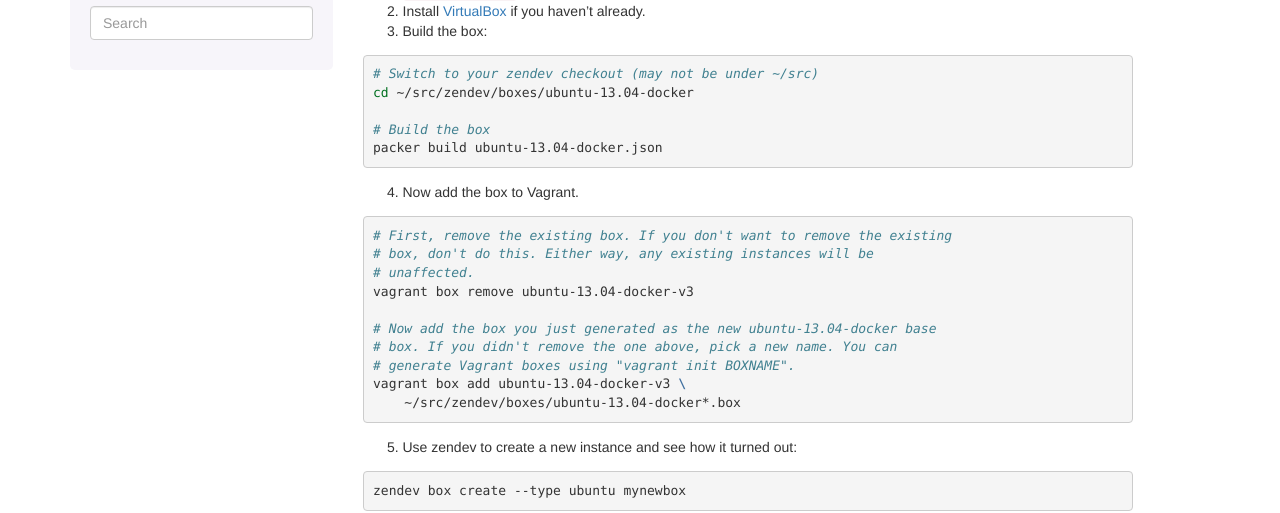
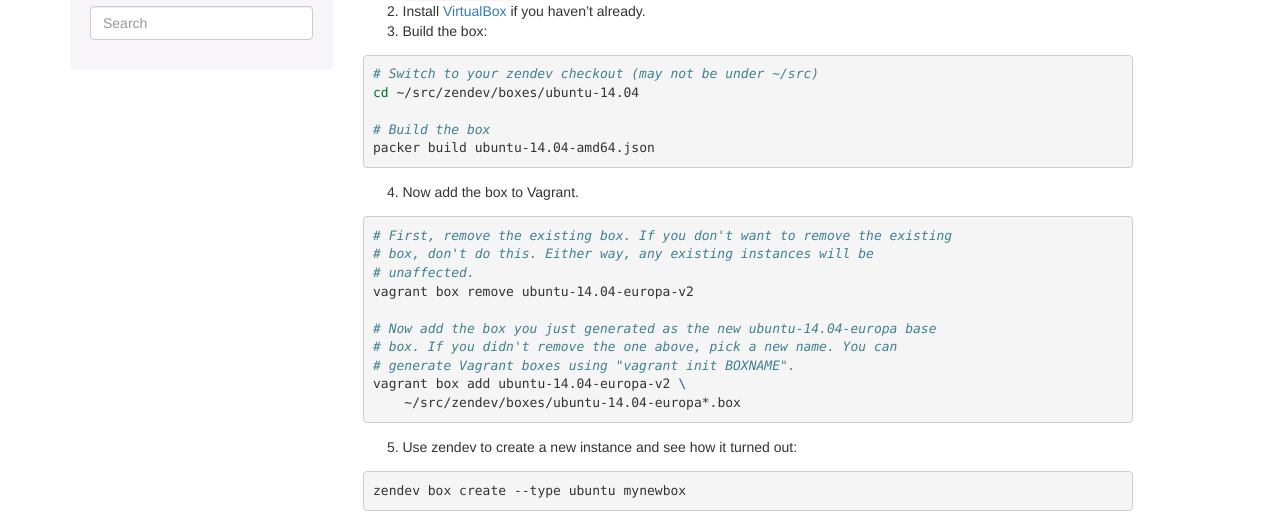
Before and after one commit to zenoss/zendev, a Sphinx documentation site: the page built from docs/packer.rst, in a window 1280 px wide. Shown: the part 199-712 px from the top of the page. Built offline with Sphinx 7.4.7, drawn with Linux system fonts in a browser that asks for light colours.

Commit message:
Update docker version in ubuntu 14.04 box
Use http://get.docker.io for installing docker
Increment box version
Update docs

```diff
--- a/docs/packer.rst
+++ b/docs/packer.rst
@@ -16,10 +16,10 @@
 .. code-block:: bash
 
     # Switch to your zendev checkout (may not be under ~/src)
-    cd ~/src/zendev/boxes/ubuntu-13.04-docker
+    cd ~/src/zendev/boxes/ubuntu-14.04
 
     # Build the box
-    packer build ubuntu-13.04-docker.json
+    packer build ubuntu-14.04-amd64.json
 
 4. Now add the box to Vagrant.
 
@@ -28,13 +28,13 @@
     # First, remove the existing box. If you don't want to remove the existing
     # box, don't do this. Either way, any existing instances will be
     # unaffected.
-    vagrant box remove ubuntu-13.04-docker-v3
+    vagrant box remove ubuntu-14.04-europa-v2
 
-    # Now add the box you just generated as the new ubuntu-13.04-docker base
+    # Now add the box you just generated as the new ubuntu-14.04-europa base
     # box. If you didn't remove the one above, pick a new name. You can
     # generate Vagrant boxes using "vagrant init BOXNAME".
-    vagrant box add ubuntu-13.04-docker-v3 \
-        ~/src/zendev/boxes/ubuntu-13.04-docker*.box
+    vagrant box add ubuntu-14.04-europa-v2 \
+        ~/src/zendev/boxes/ubuntu-14.04-europa*.box
 
 5. Use zendev to create a new instance and see how it turned out:
 
```
Also changed, not shown: 3 other files.
